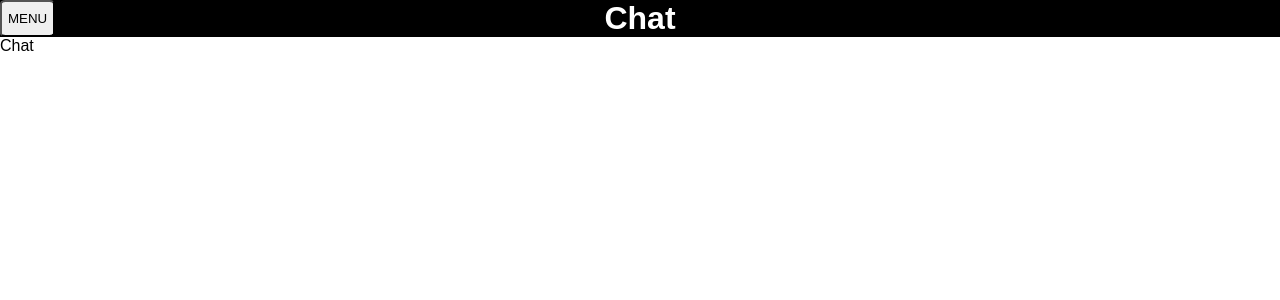
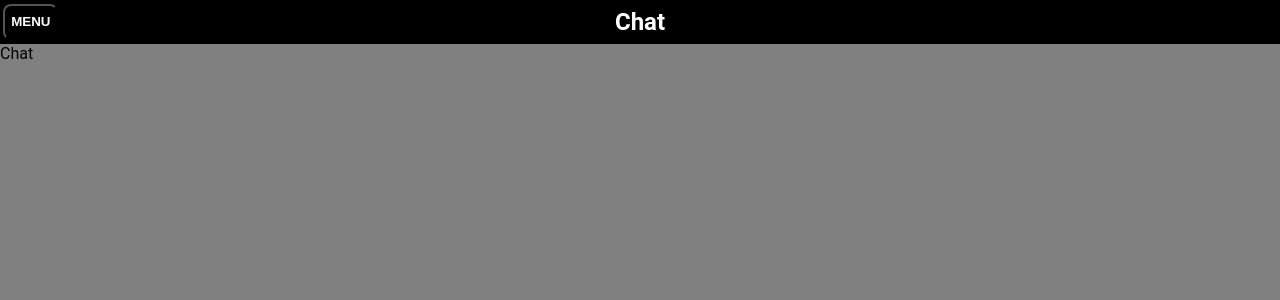
Before and after one commit to code2nvim/client, a React (Vite) app: page / in a window 1280 px wide. Shown: the top 300 px of the page. Built offline with nearby package versions, Linux system fonts and the light colour scheme.

Commit message:
Menu: styles

```diff
--- a/src/App.tsx
+++ b/src/App.tsx
@@ -10,26 +10,30 @@ const Top = styled.header`
   width: 100%;
   display: flex;
   justify-content: center;
+  align-items: center;
 `;
 
 const Title = styled.h1`
   color: white;
-  font-size: 2rem;
-  margin: auto;
+  font-size: 1.5rem;
+  padding: 0.5rem;
 `;
 
 const Menu = styled.button`
-  left: 0;
-  height: 100%;
-  border-radius: 10%;
+  color: white;
+  aspect-ratio: 1.5 / 1;
   position: absolute;
+  left: 0.2rem;
+  background: black;
+  font-weight: bold;
+  border-radius: 0.5rem;
 `;
 
 export const App = () => {
   const [client, setClient] = useState<Client>("Chat");
   const [visible, setVisible] = useState(false);
 
-  const select = (client: Client) => {
+  const selClient = (client: Client) => {
     setClient(client);
   };
 
@@ -40,11 +44,11 @@ export const App = () => {
         <Title>{client}</Title>
       </Top>
       <>
-        {client == "Chat" && "Chat"}
-        {client == "Notes" && <NoteClient />}
-        {client == "Files" && "Files"}
+        {client === "Chat" && "Chat"}
+        {client === "Notes" && <NoteClient />}
+        {client === "Files" && "Files"}
       </>
-      {visible && <SideBar select={select} />}
+      {visible && <SideBar selClient={selClient} />}
     </>
   );
 };
--- a/src/NoteClient/NoteClient.tsx
+++ b/src/NoteClient/NoteClient.tsx
@@ -3,18 +3,26 @@ import styled from "styled-components";
 import { Note } from "./note/note";
 
 const Page = styled.main`
-  background: #333;
+  background: #555;
+  margin-inline: auto;
+  border-radius: 1rem;
+  width: 80%;
 `;
 
 const Url = styled.p`
   color: white;
-  margin: 0;
   display: flex;
   justify-content: center;
 `;
 
-const Show = styled.button`
-  color: black;
+const Notes = styled.section`
+  color: white;
+  text-align: center;
+`;
+
+const Part = styled.p`
+  height: 1rem;
+  padding: 0.5rem;
 `;
 
 const NoteClient = () => {
@@ -32,18 +40,20 @@ const NoteClient = () => {
   return (
     <Page>
       <Url>
-        <Show
+        <button
           onClick={() => {
             setVisible(visible ? false : true);
           }}
         >
           Server:
-        </Show>
+        </button>
         {visible && url}
       </Url>
-      {notes.map((note) => (
-        <label key={note.id}>{note.content}</label>
-      ))}
+      <Notes>
+        {notes.map((note) => (
+          <Part key={note.id}>{note.content}</Part>
+        ))}
+      </Notes>
     </Page>
   );
 };
--- a/src/SideBar.tsx
+++ b/src/SideBar.tsx
@@ -2,23 +2,28 @@ import styled from "styled-components";
 import { Client } from "./client/client";
 
 const Opts = styled.aside`
-  display: grid;
-  grid-row: 3;
-  top: 3rem;
+  display: flex;
+  flex-direction: column;
+  top: 4rem;
+  left: 1%;
   position: absolute;
 `;
 
 const Opt = styled.button`
+  background: black;
+  color: white;
   font-size: 1.2rem;
+  font-weight: bold;
   border-radius: 0.5rem;
-  margin: 0.5rem;
+  margin-block: 0.5rem;
+  padding-inline: 0.5rem;
 `;
 
 interface SideBarProps {
-  select: (client: Client) => void;
+  selClient: (client: Client) => void;
 }
 
-export const SideBar = ({ select }: SideBarProps) => {
+export const SideBar = ({ selClient: select }: SideBarProps) => {
   return (
     <>
       <Opts>
--- a/src/index.css
+++ b/src/index.css
@@ -1,7 +1,13 @@
 :root {
-  font-family: sans-serif;
+  font-family: Roboto;
+}
+
+* {
+  margin: 0;
 }
 
 body {
-  margin: 0;
+  display: flex;
+  flex-direction: column;
+  background: gray;
 }
```
